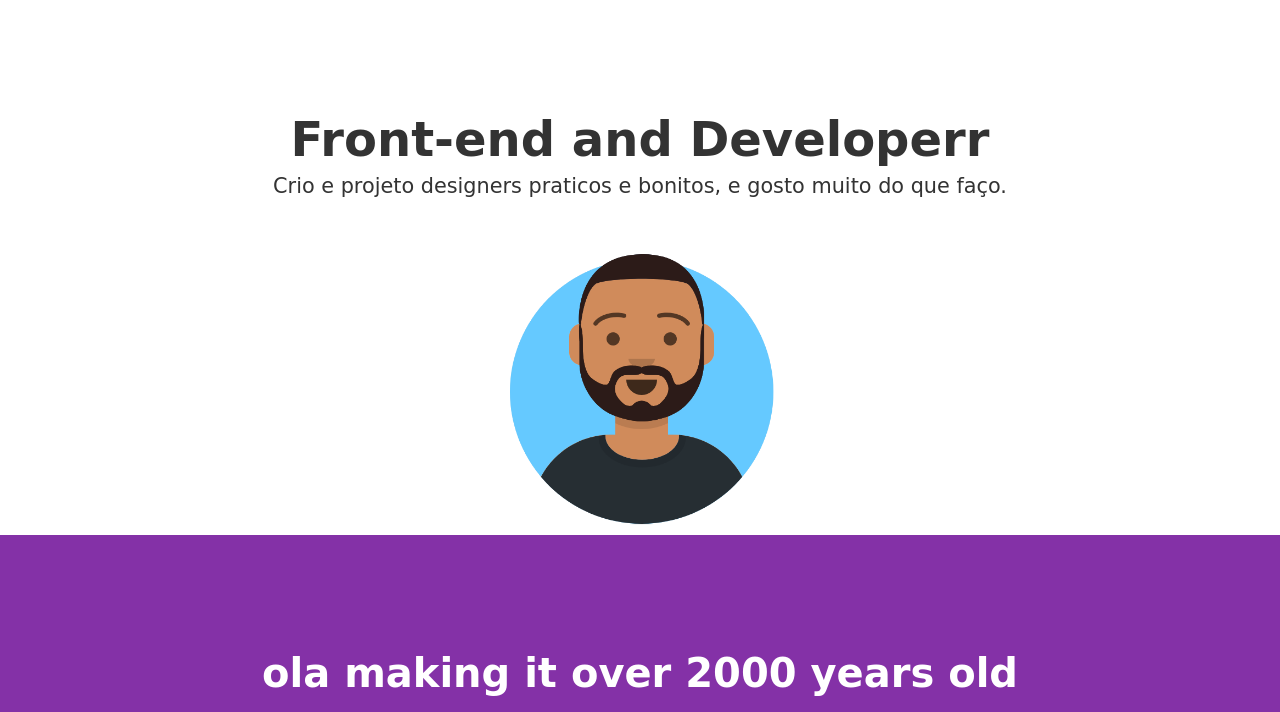
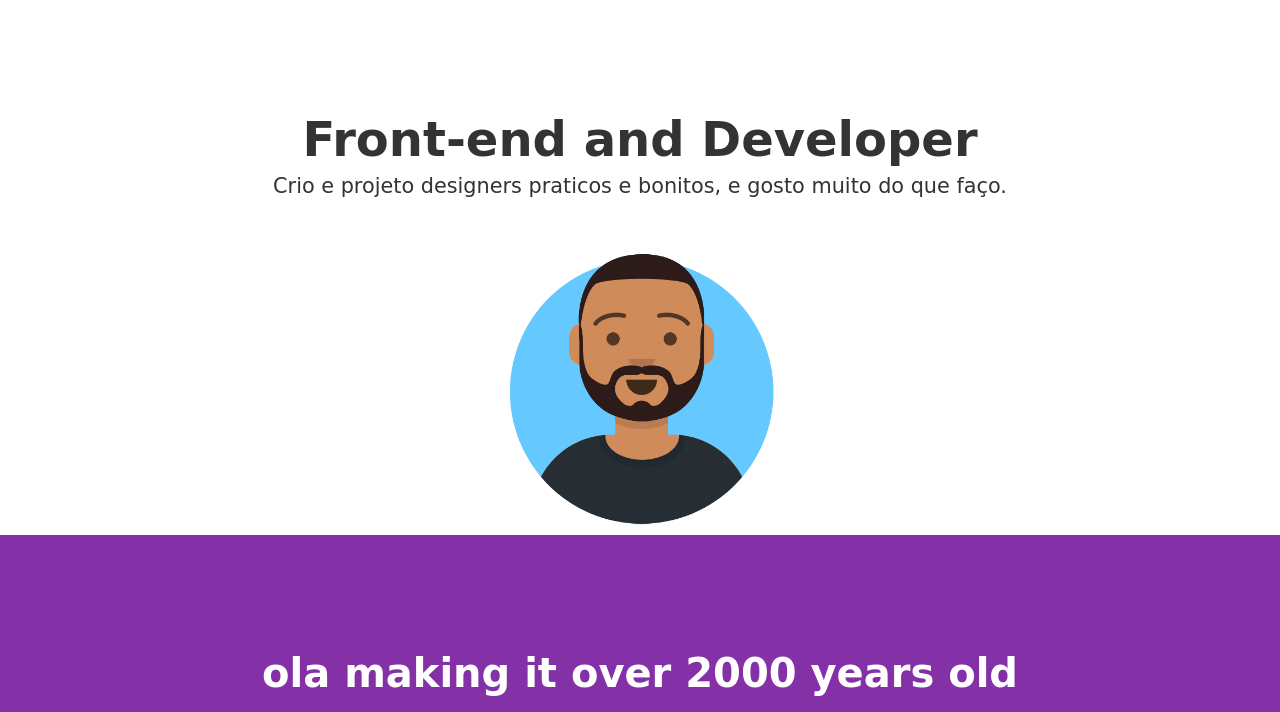
Before and after one commit to volltzz/lucas-portifolio, a plain HTML site: page index.html in a window 1280 px wide. Shown: the part 68-780 px from the top of the page. Drawn offline with Linux system fonts and the light colour scheme; a web font is replaced by a local one.

Commit message:
conserto de texto

```diff
--- a/index.html
+++ b/index.html
@@ -25,7 +25,7 @@
   <section class="section-a" id="home">
     <div class="overlay">
       <div class="container">
-        <h1>Front-end and Developerr</h1>
+        <h1>Front-end and Developer</h1>
         <p>Crio e projeto designers praticos e bonitos, e gosto muito do que faço.</p>
         <div class="grid-class">
           <img src="img/avatar.png" class="avatar-class" alt="avatar">
```
